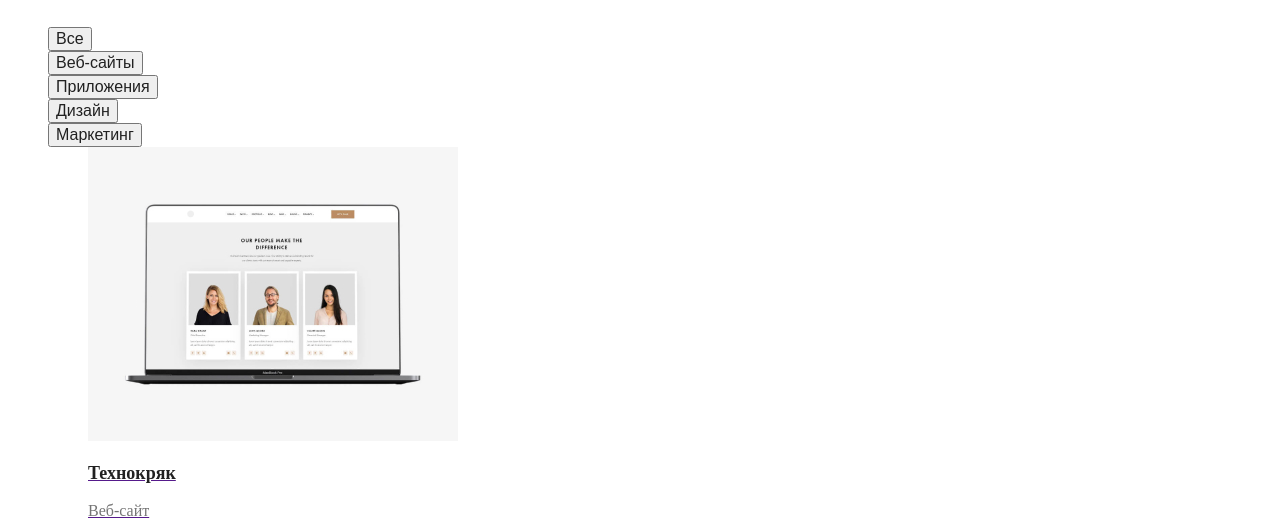
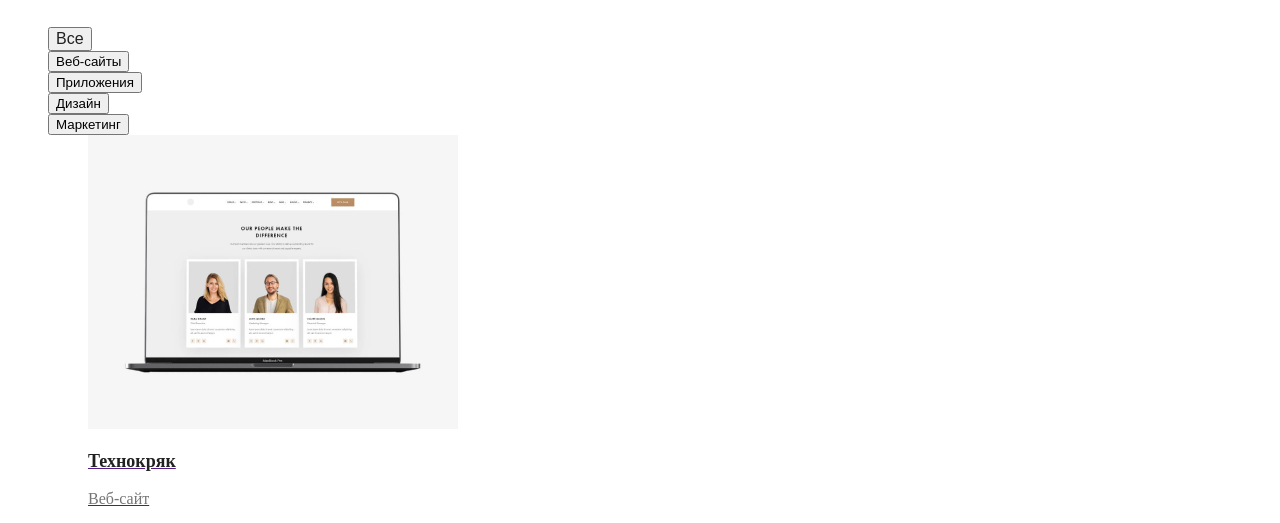
Before and after one commit to Fedyna-Nataliia/goit-markup-hw-02, a plain HTML site: page portfolio.html in a window 1280 px wide. Shown: the part 237-760 px from the top of the page. Drawn offline with Linux system fonts and the light colour scheme.

Commit message:
вносить поправки до дз 2

```diff
--- a/css/styles.css
+++ b/css/styles.css
@@ -48,10 +48,10 @@
 }
 
 .list  {
-
     text-decoration: none;
     list-style: none;
 }
+
 
 /* site-nav */
 .site-nav .link,
@@ -100,6 +100,7 @@
 }
 
 
+
 /* Section */
 .ul {
     list-style: none;
@@ -142,6 +143,7 @@
 
 }
 
+
 .feature-list .link {
     color: var(--title-tex-color);
     text-decoration: none;
@@ -165,7 +167,7 @@
 }
 
 /* Team */
-.section-team{
+.section-team {
     background-color: var(--background-color-sekondary);
 }
 
@@ -211,25 +213,31 @@
     text-decoration: none;
 }
 
+.filter-list .link:hover,
+.filter-list .link:focus {
+    color: var(--primary-white-color);
+}
 
 .filter-list .button {
     color: var(--title-tex-color);
 
 }
 
-.button-style {
+.filter-list .button-style {
     color: var(--title-tex-color);
     font-weight: 500;
     font-size: 16px;
-    line-height: 1,62;
-
+    line-height: 1,63;
+    text-align: center;
 }
 
-.button-style:hover,
-.button-style:focus {
+.button-style :hover,
+.button-style :focus {
     color: var(--primary-white-color);
     background-color: var(--accent-color);
 }
+
+
 
 .example-list .title {
     color: var(--title-tex-color);
@@ -243,6 +251,8 @@
     color: var(--primary-text-color);
     text-decoration: none;
 }
+
+
 
 .galery-subtitle {
     color: var(--primary-text-color);
@@ -260,4 +270,5 @@
     font-size: 18px;
     line-height: 1,56;
 
+
 }
--- a/portfolio.html
+++ b/portfolio.html
@@ -46,24 +46,16 @@
                        <button class="button-style" type="button">Все</button>
                    </li>
                    <li class="link">
-                       <a href="" class="button">
-                        <button class="button-style" type="button">Веб-сайты</button>
-                       </a>
+                        <button>Веб-сайты</button>
                    </li>
                    <li class="link">
-                       <a href="">
-                        <button class="button-style" type="button">Приложения</button>
-                       </a>
+                        <button>Приложения</button>
                    </li>
                    <li class="link">
-                       <a href="" class="button">
-                        <button class="button-style" type="button">Дизайн</button>
-                       </a>
+                        <button>Дизайн</button>
                    </li>
                    <li class="link">
-                       <a href="" class="button">
-                        <button class="button-style" type="button">Маркетинг</button>
-                       </a>
+                        <button>Маркетинг</button>
                    </li>
 
                    <!--Зразки портфоліо-->
```
Also changed, not shown: index.html (+1 -1 lines).
